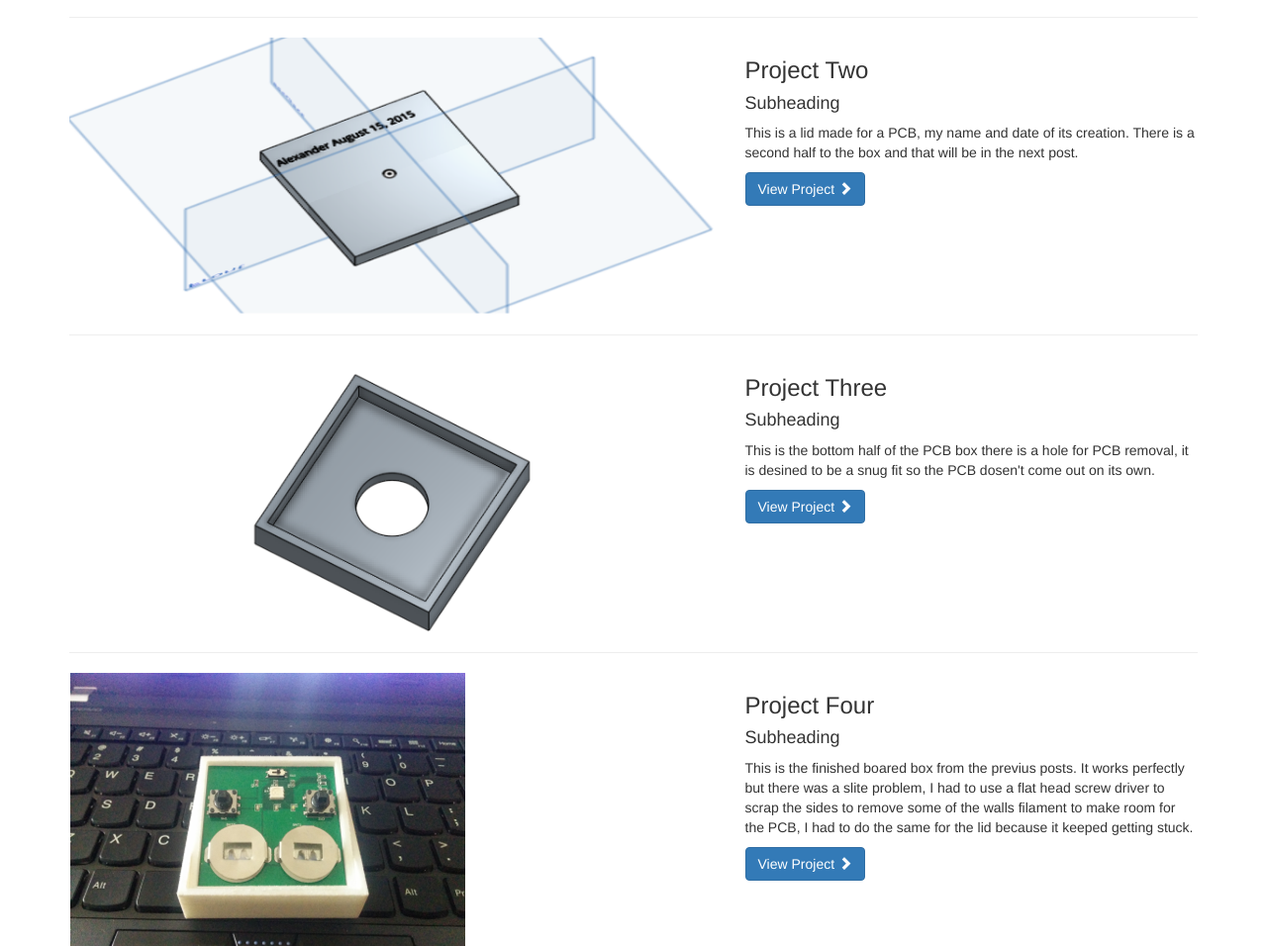
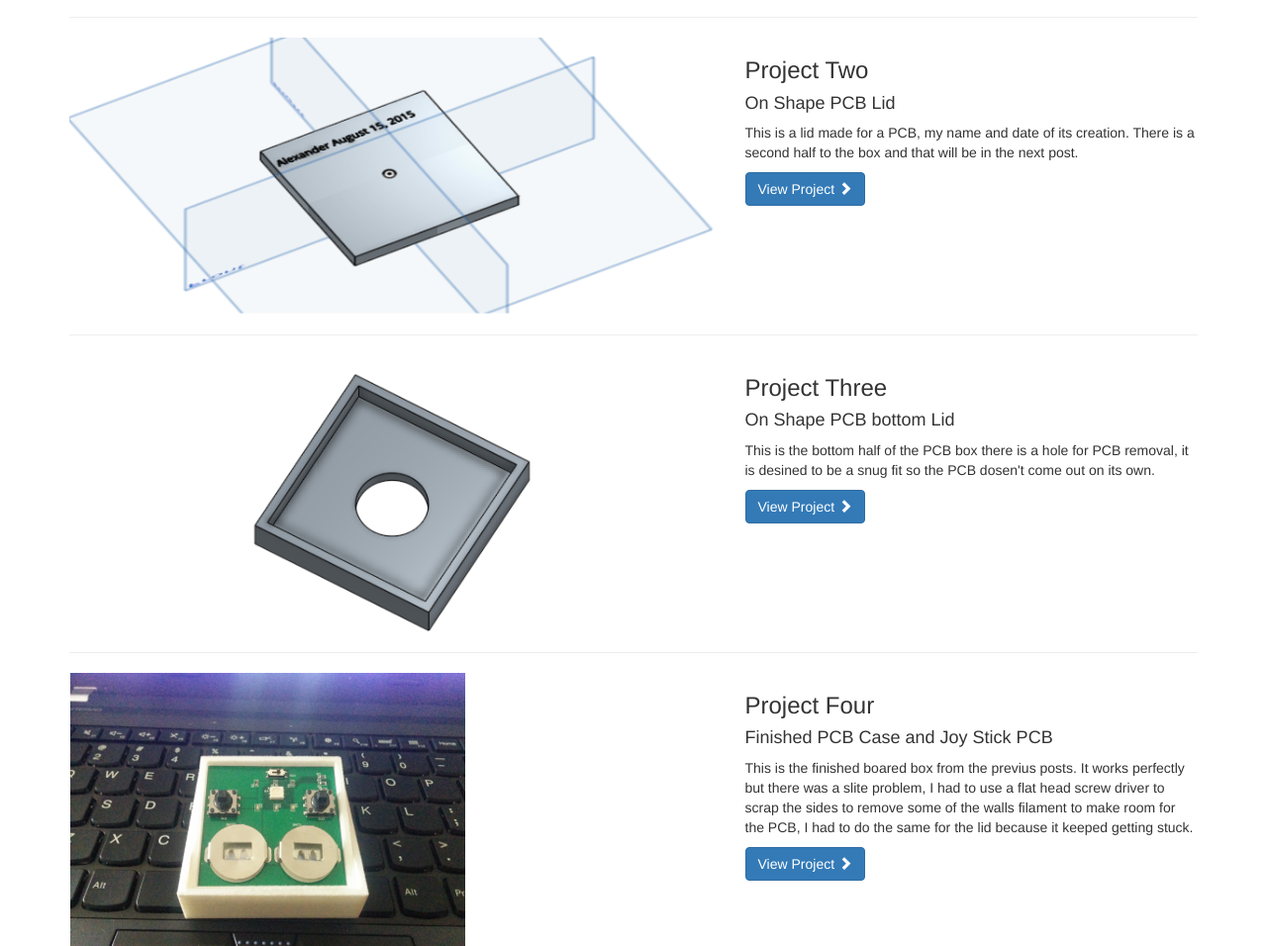
Before and after one commit to Alexander1987/Alexander1987.github.io, a plain HTML site: page index.html in a window 1280 px wide. Shown: the part 462-1418 px from the top of the page at 99% size. Drawn offline with Linux system fonts and the light colour scheme.

Commit message:
added subtitles

```diff
--- a/index.html
+++ b/index.html
@@ -101,7 +101,7 @@
             </div>
             <div class="col-md-5">
                 <h3>Project Two</h3>
-                <h4>Subheading</h4>
+                <h4>On Shape PCB Lid</h4>
                 <p>This is a lid made for a PCB, my name and date of its creation. There is a second half to the box and that will be in the next post.</p>
                 <a class="btn btn-primary" href="#">View Project <span class="glyphicon glyphicon-chevron-right"></span></a>
             </div>
@@ -120,7 +120,7 @@
             </div>
             <div class="col-md-5">
                 <h3>Project Three</h3>
-                <h4>Subheading</h4>
+                <h4>On Shape PCB bottom Lid</h4>
                 <p>This is the bottom half of the PCB box there is a hole for PCB removal, it is desined to be a snug fit so the PCB dosen't come out on its own.</p>
                 <a class="btn btn-primary" href="#">View Project <span class="glyphicon glyphicon-chevron-right"></span></a>
             </div>
@@ -139,7 +139,7 @@
             </div>
             <div class="col-md-5">
                 <h3>Project Four</h3>
-                <h4>Subheading</h4>
+                <h4>Finished PCB Case and Joy Stick PCB</h4>
                 <p>This is the finished boared box from the previus posts.  It works  perfectly but there was a slite problem, I had to use a flat head screw driver to scrap the sides to remove some of the walls filament to make room for the PCB, I had to do the same for the lid because it keeped getting stuck.</p>
 
                 <a class="btn btn-primary" href="#">View Project <span class="glyphicon glyphicon-chevron-right"></span></a>
```
